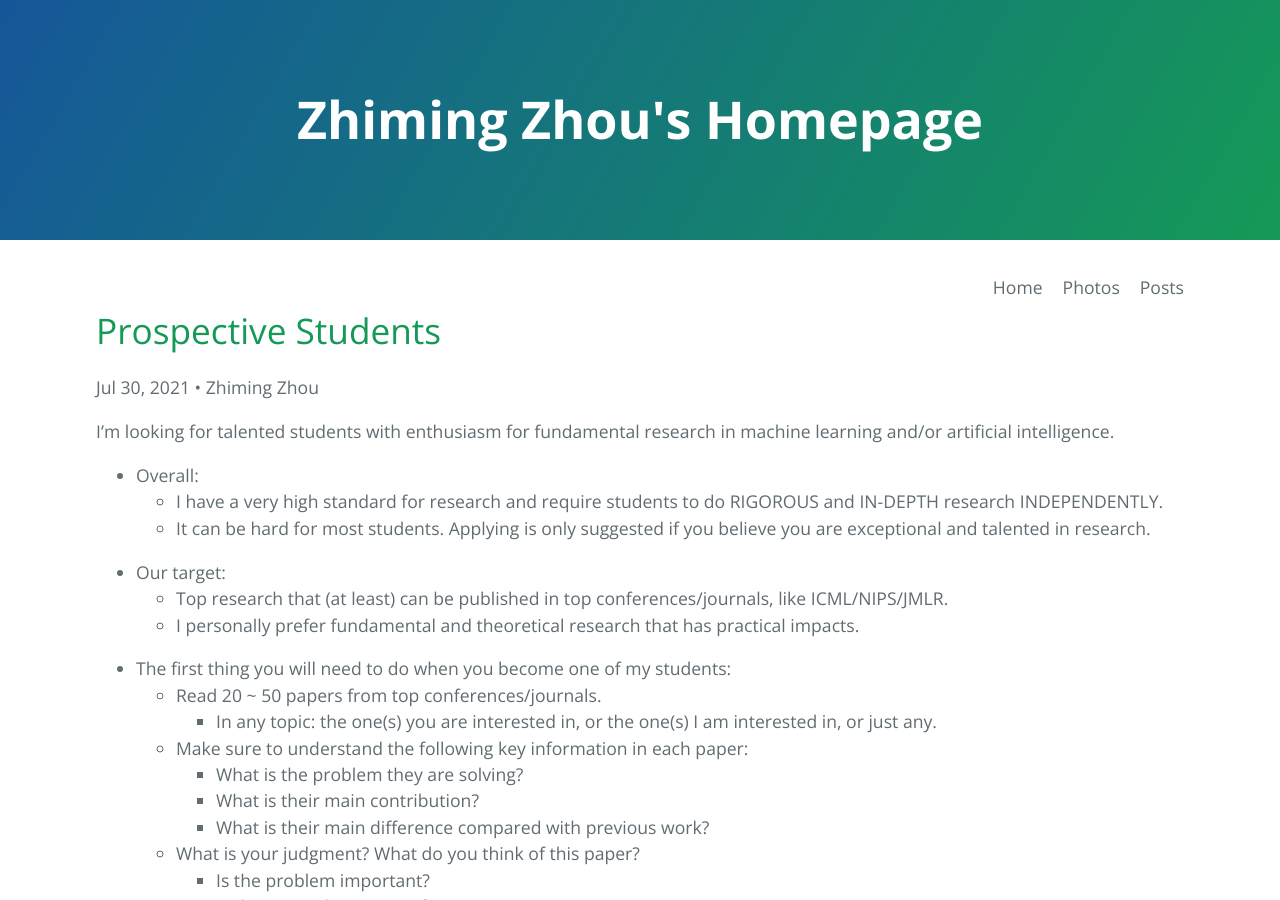
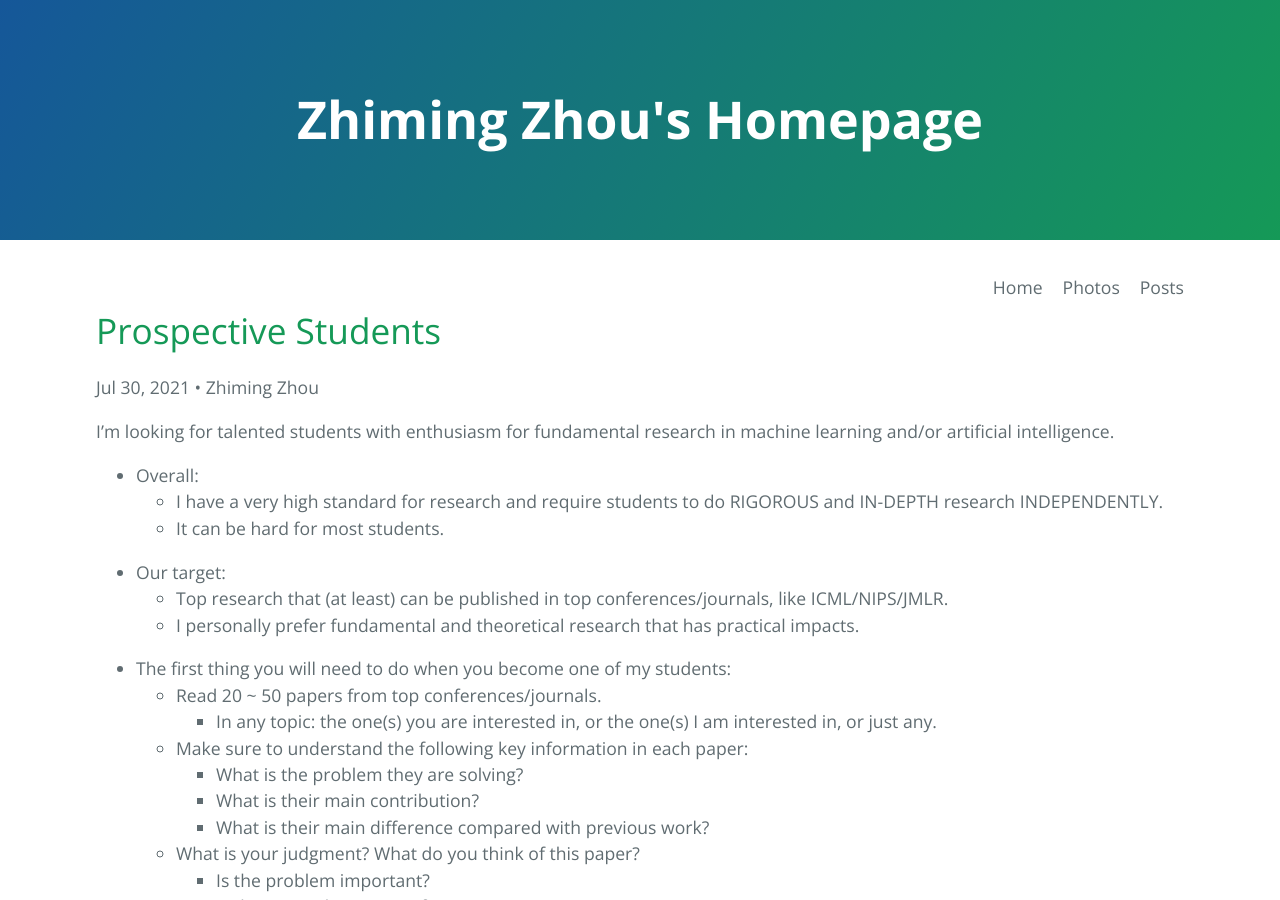
Before and after one commit to ZhimingZhou/zhimingzhou.github.io, a Jekyll site: the page built from _posts/2021-10-11-Prospective-Students.md, in a window 1280 px wide and 900 px high. Built offline with Jekyll 4.4.1, drawn with Linux system fonts in a browser that asks for light colours; comment, search, counter and statistics services are not loaded.

Commit message:
Update 2021-10-11-Prospective-Students.md

```diff
--- a/_posts/2021-10-11-Prospective-Students.md
+++ b/_posts/2021-10-11-Prospective-Students.md
@@ -11,7 +11,7 @@ I’m looking for talented students with enthusiasm for fundamental research in
 
 - Overall:
 	- I have a very high standard for research and require students to do RIGOROUS and IN-DEPTH research INDEPENDENTLY.
-	- It can be hard for most students. Applying is only suggested if you believe you are exceptional and talented in research.
+	- It can be hard for most students.  <!-- Applying is only suggested if you believe you are exceptional and talented in research. -->
 
 <!--  -->
 - Our target:
```
